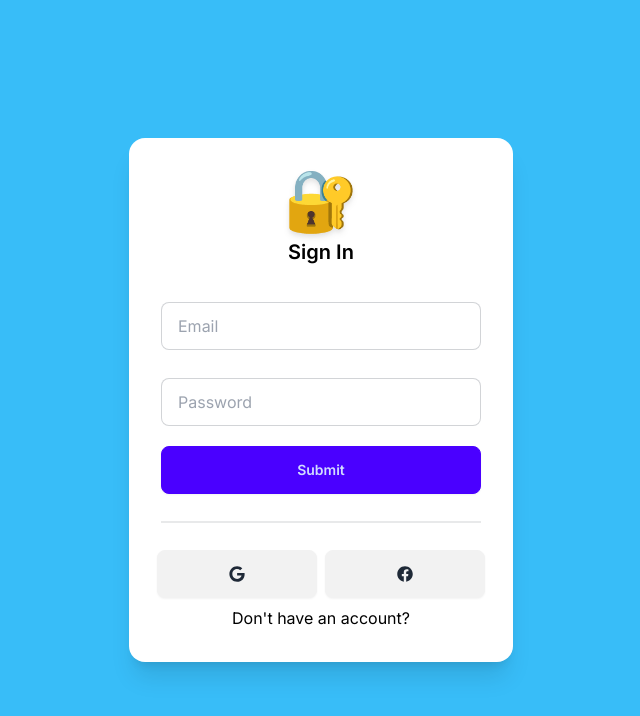
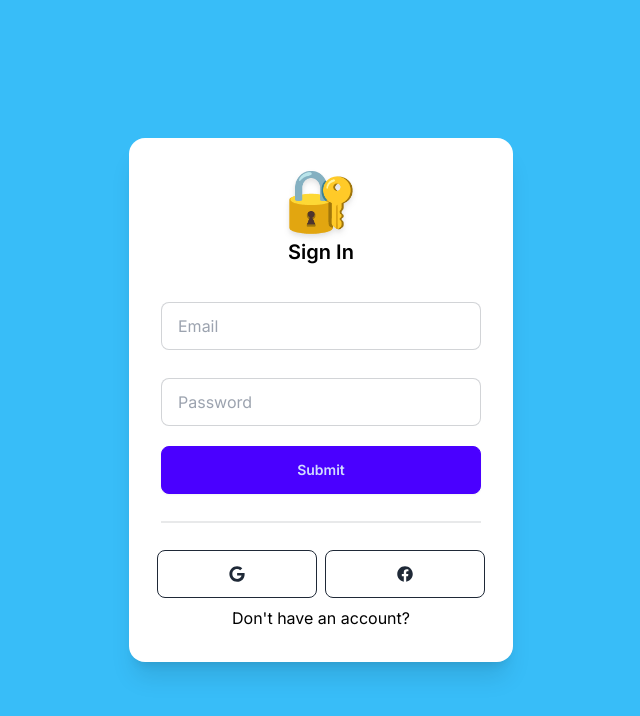
Before and after one commit to Nguyephi/stock-it, a Next.js app: page /auth/signin in a window 1280 px wide. Shown: the top 716 px of the page, without its empty margins (319-959 px from the left). Built offline with nearby package versions, Linux system fonts and the light colour scheme.

Commit message:
update btn props

```diff
--- a/src/components/atoms/SocialsButton.tsx
+++ b/src/components/atoms/SocialsButton.tsx
@@ -7,18 +7,14 @@ const Socials: React.FC = () => {
     return (
         <div className="flex justify-center items-center space-x-2">
             <Button
-                size="small"
-                className="min-w-[50%]"
+                className="min-w-[50%] text-sm btn-outline"
                 onClick={() => {}}
-                variant="danger"
             >
                 <FaGoogle className="h-4 w-4" />
             </Button>
             <Button
-                size="small"
-                className="min-w-[50%]"
+                className="min-w-[50%] text-sm btn-outline"
                 onClick={() => {}}
-                variant="danger"
             >
                 <FaFacebook className="h-4 w-4" />
             </Button>
--- a/src/components/molecules/Form.tsx
+++ b/src/components/molecules/Form.tsx
@@ -1,6 +1,7 @@
 import React from 'react';
 import { UseFormReturn } from 'react-hook-form';
 import FormField from './FormField';
+import Button from '../atoms/Button';
 
 interface FormProps {
   form: UseFormReturn<any>;
@@ -26,7 +27,7 @@ const Form: React.FC<FormProps> = ({ form, onSubmit, fields }) => {
           placeholder={field.placeholder}
         />
       ))}
-      <button type="submit" className="btn btn-primary mt-2 w-full">Submit</button>
+      <Button type="submit" className="btn-primary mt-2 w-full">Submit</Button>
     </form>
   );
 };
--- a/src/components/organisms/LandingPageHero.tsx
+++ b/src/components/organisms/LandingPageHero.tsx
@@ -14,7 +14,7 @@ export function LandingPageHero() {
   return (
     <div className="space-y-6 text-center">
         <Title>Welcome to the landing page!</Title>
-        <Button type="button" onClick={handleSignin} size='small' variant='primary'>Sign in here</Button>
+        <Button type="button" onClick={handleSignin} className="text-sm btn-primary">Sign in here</Button>
     </div>
   )
 }
```
